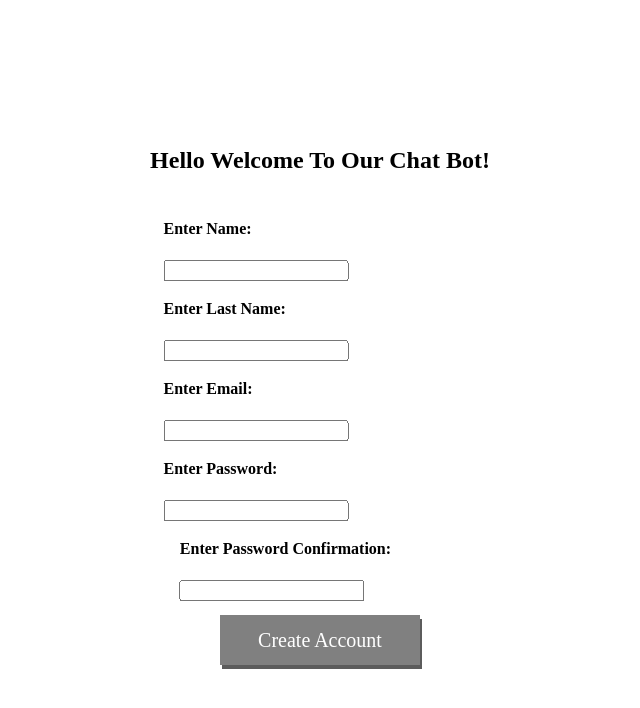
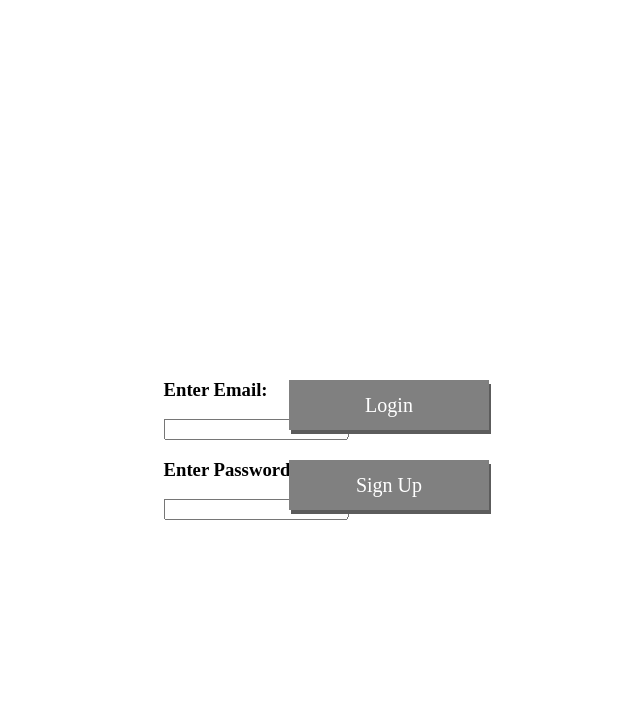
Before and after one commit to lillytoma/se_chatbot, a React (Create React App) app: page / in a window 1280 px wide. Shown: the top 708 px of the page, without its empty margins (256-896 px from the left). Built offline with nearby package versions, Linux system fonts and the light colour scheme.

Commit message:
Updated version

```diff
--- a/src/AIChatBotSignUpPage.js
+++ b/src/AIChatBotSignUpPage.js
@@ -4,6 +4,12 @@ import { createUserWithEmailAndPassword, signInWithEmailAndPassword } from "fire
 
 
 import "./AIChatBotSignUpPage.css";
+
+function CreateAccounttButton() {
+  //Created a function for CreateAccount button
+
+  return  //created login button
+} //create account button function ends
 
 function AIChatBot_SignUpPage() {const [email, setEmail] = useState("");
   const [password, setPassword] = useState("");
--- a/src/index.js
+++ b/src/index.js
@@ -6,7 +6,7 @@ import AIChatBotSignUpPage from "./AIChatBotSignUpPage";
 const root = ReactDOM.createRoot(document.getElementById("root"));
 root.render(
   <React.StrictMode>
-    <AIChatBotSignUpPage />
-    {/* <App /> */}
+    {/* <AIChatBotSignUpPage /> */}
+    <App />
   </React.StrictMode>
 );
```
